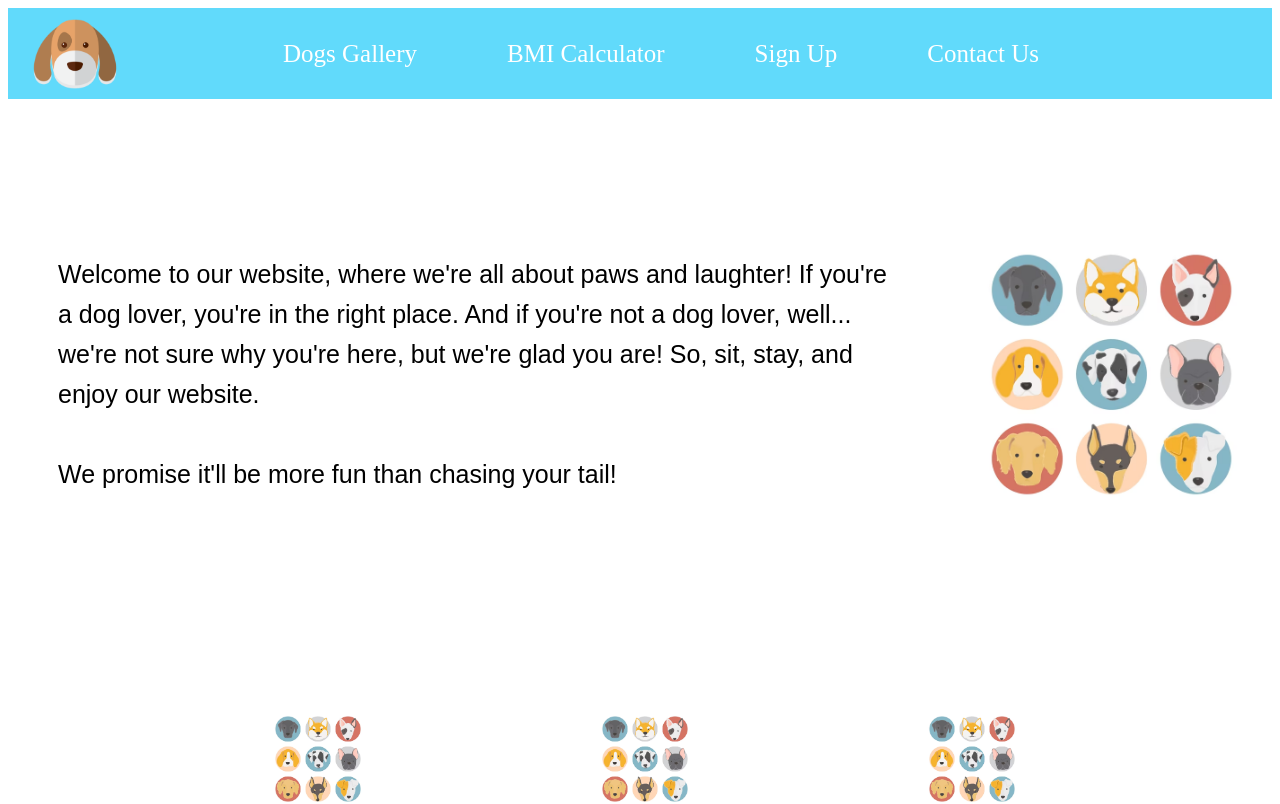
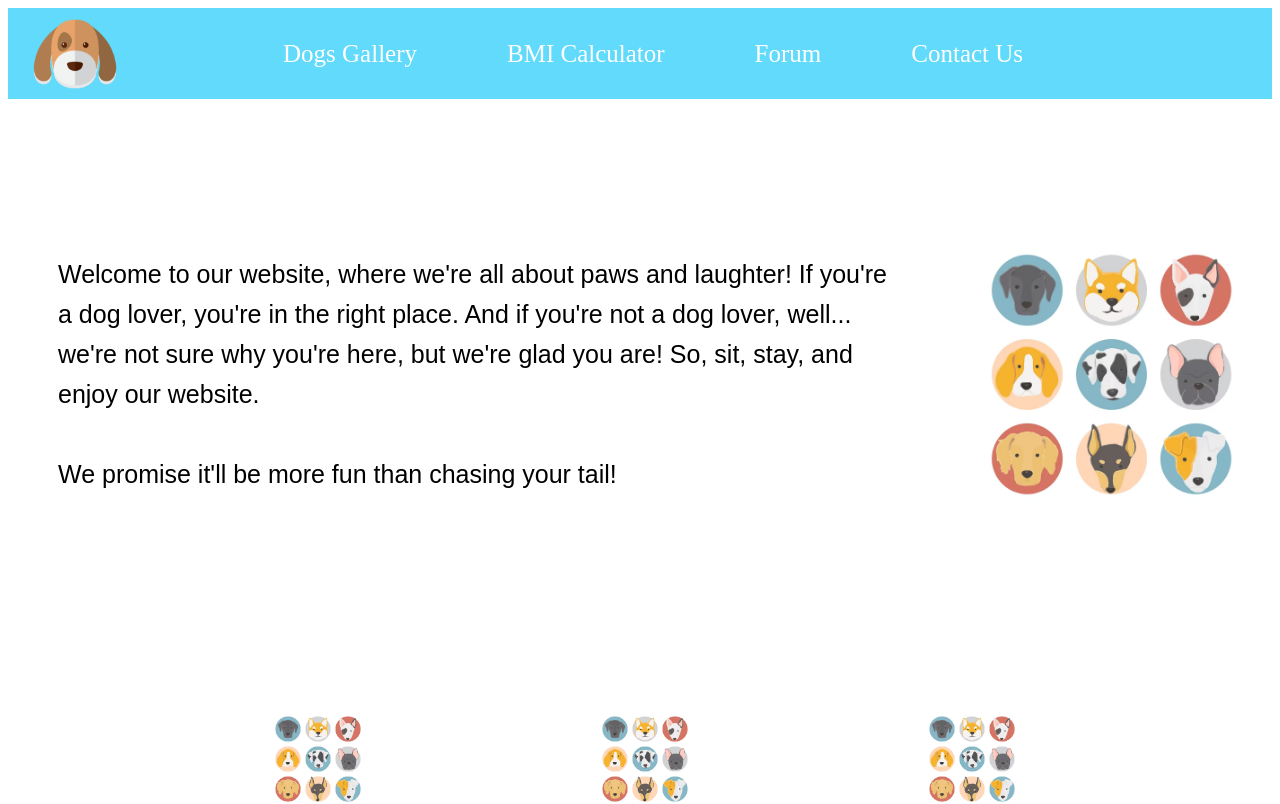
Before and after one commit to MInesBarbosaa/ReactJS_Project, a React (Create React App) app in the folder js_project/: page / in a window 1280 px wide. Shown: the top 804 px of the page. Built offline with nearby package versions, Linux system fonts and the light colour scheme.

Commit message:
Forum label in navbar

```diff
--- a/js_project/src/components/Navbar/index.js
+++ b/js_project/src/components/Navbar/index.js
@@ -17,7 +17,7 @@ const Navbar = () => {
             BMI Calculator
           </NavLink>
           <NavLink to="/sign-up" activeStyle>
-            Sign Up
+            Forum
           </NavLink>
           <NavLink to="/contact" activeStyle>
             Contact Us
```
